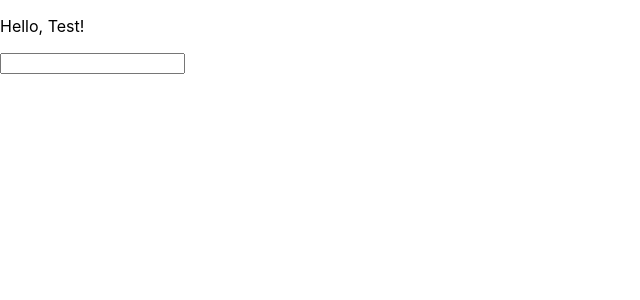
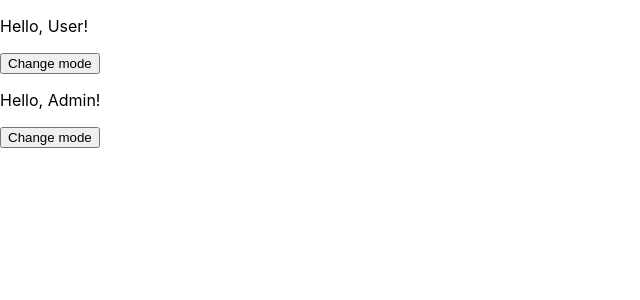
Before and after one commit to fc-fullstack-courses/react-lessons, a React (Create React App) app: page / in a window 1280 px wide. Shown: the top 300 px of the page, without its empty margins (0-640 px from the left). Built offline with nearby package versions, Linux system fonts and the light colour scheme.

Commit message:
Add basic state example

```diff
--- a/src/App.js
+++ b/src/App.js
@@ -1,5 +1,6 @@
 import React from 'react';
 import './App.css';
+import Aloha from './components/Aloha';
 import Greeting from './components/Greeting';
 import Header from './components/Header';
 
@@ -11,6 +12,7 @@ const user = {
 
 const admin = {
   id: 123,
+  name: 'Admin',
   role: 'admin',
 };
 
@@ -30,9 +32,8 @@ function App() {
 
   return (
     <>
-      {user.role === 'admin' && <Greeting name={user.name} />}
-      {admin.role === 'admin' && <Greeting name={admin.name || "Test" } />}
-      <input disabled={user.role === 'admin'} />
+      <Aloha name={user.name} />
+      <Aloha name={admin.name} />
     </>
   );
 }
--- /dev/null
+++ b/src/components/Aloha/index.jsx
@@ -0,0 +1,41 @@
+import { Component } from 'react';
+
+class Aloha extends Component {
+  constructor(props) {
+    super(props);
+
+    this.state = {
+      test: 21345,
+      isGreeting: true,
+    };
+  }
+
+  handleClick = () => {
+    // this.state.isGreeting = !isGreeting;
+    // console.log(this.state.isGreeting);
+    // v1
+    this.setState({
+      isGreeting: !this.state.isGreeting,
+    });
+  };
+
+  render() {
+    const { name } = this.props;
+    const { isGreeting } = this.state;
+
+    console.log(this.state);
+
+    return (
+      <>
+        <p>
+          {isGreeting ? 'Hello' : 'Bye'}, {name}!
+        </p>
+        <button id="btn" onClick={this.handleClick}>
+          Change mode
+        </button>
+      </>
+    );
+  }
+}
+
+export default Aloha;
```
